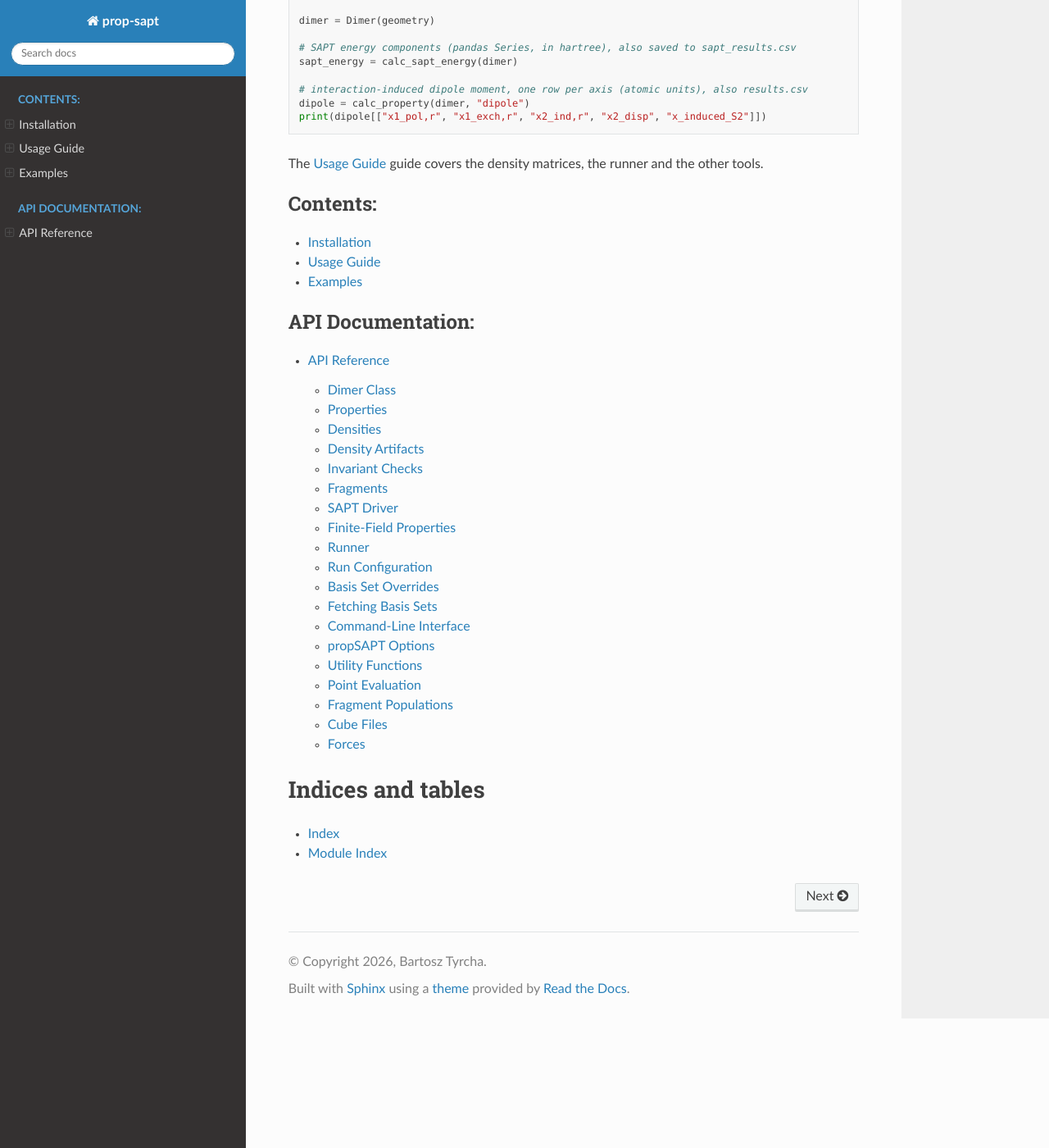
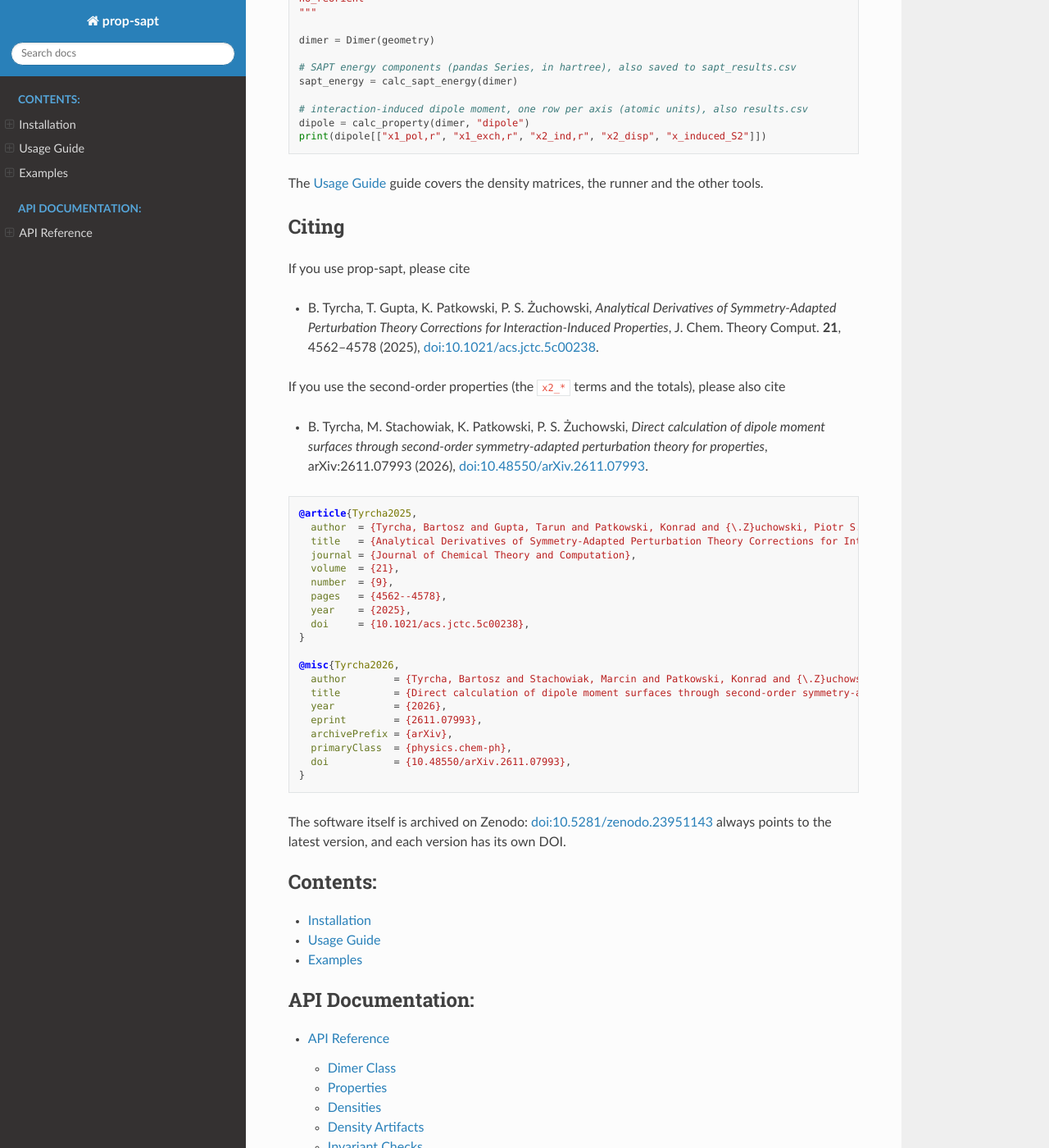
Before and after one commit to btyrcha/propSAPT, a Sphinx documentation site: the page built from docs/index.rst, in a window 1280 px wide and 1400 px high, scrolled down 1254 px. Shown: the whole window at 82% size. Built offline with Sphinx 7.4.7 and the Read the Docs theme 3.1.0, drawn with Linux system fonts in a browser that asks for light colours; some of the changed text lies outside the part shown.

Commit message:
cite the second-order properties preprint, arXiv:2611.07993
CITATION.cff keeps the JCTC paper as the preferred citation and lists the
preprint under references; its message asks users of the second-order
properties to cite both. The README and the docs give both papers, and the
docs have a Citing section with BibTeX entries.

Co-Authored-By: Claude Opus 5.5 <noreply@anthropic.com>

```diff
--- a/docs/index.rst
+++ b/docs/index.rst
@@ -8,7 +8,9 @@ properties and density matrices in the spirit of SAPT (Symmetry-Adapted Perturba
 Theory). It is built on `Psi4 <https://psicode.org>`_, which runs the SCF calculations and
 the integrals; the SAPT expressions are evaluated with NumPy, with density fitting in the
 MO basis. The analytic property derivatives are described in
-`J. Chem. Theory Comput. 21, 4562 (2025) <https://doi.org/10.1021/acs.jctc.5c00238>`_.
+`J. Chem. Theory Comput. 21, 4562 (2025) <https://doi.org/10.1021/acs.jctc.5c00238>`_ and,
+for the second-order corrections, in `arXiv:2611.07993 <https://arxiv.org/abs/2611.07993>`_;
+see :ref:`citing`.
 
 Features
 --------
@@ -74,6 +76,53 @@ Quick Start
 
 The :doc:`usage` guide covers the density matrices, the runner and the other tools.
 
+.. _citing:
+
+Citing
+------
+
+If you use prop-sapt, please cite
+
+* B. Tyrcha, T. Gupta, K. Patkowski, P. S. Żuchowski, *Analytical Derivatives of
+  Symmetry-Adapted Perturbation Theory Corrections for Interaction-Induced Properties*,
+  J. Chem. Theory Comput. **21**, 4562–4578 (2025),
+  `doi:10.1021/acs.jctc.5c00238 <https://doi.org/10.1021/acs.jctc.5c00238>`_.
+
+If you use the second-order properties (the ``x2_*`` terms and the totals), please also
+cite
+
+* B. Tyrcha, M. Stachowiak, K. Patkowski, P. S. Żuchowski, *Direct calculation of dipole
+  moment surfaces through second-order symmetry-adapted perturbation theory for
+  properties*, arXiv:2611.07993 (2026),
+  `doi:10.48550/arXiv.2611.07993 <https://doi.org/10.48550/arXiv.2611.07993>`_.
+
+.. code-block:: bibtex
+
+   @article{Tyrcha2025,
+     author  = {Tyrcha, Bartosz and Gupta, Tarun and Patkowski, Konrad and {\.Z}uchowski, Piotr S.},
+     title   = {Analytical Derivatives of Symmetry-Adapted Perturbation Theory Corrections for Interaction-Induced Properties},
+     journal = {Journal of Chemical Theory and Computation},
+     volume  = {21},
+     number  = {9},
+     pages   = {4562--4578},
+     year    = {2025},
+     doi     = {10.1021/acs.jctc.5c00238},
+   }
+
+   @misc{Tyrcha2026,
+     author        = {Tyrcha, Bartosz and Stachowiak, Marcin and Patkowski, Konrad and {\.Z}uchowski, Piotr S.},
+     title         = {Direct calculation of dipole moment surfaces through second-order symmetry-adapted perturbation theory for properties},
+     year          = {2026},
+     eprint        = {2611.07993},
+     archivePrefix = {arXiv},
+     primaryClass  = {physics.chem-ph},
+     doi           = {10.48550/arXiv.2611.07993},
+   }
+
+The software itself is archived on Zenodo:
+`doi:10.5281/zenodo.23951143 <https://doi.org/10.5281/zenodo.23951143>`_ always points to
+the latest version, and each version has its own DOI.
+
 
 .. toctree::
    :maxdepth: 1
```
Also changed, not shown: AI-USAGE.md (+4 -0 lines), CHANGELOG.md (+3 -0 lines), README.md (+19 -6 lines), 1 other file.
